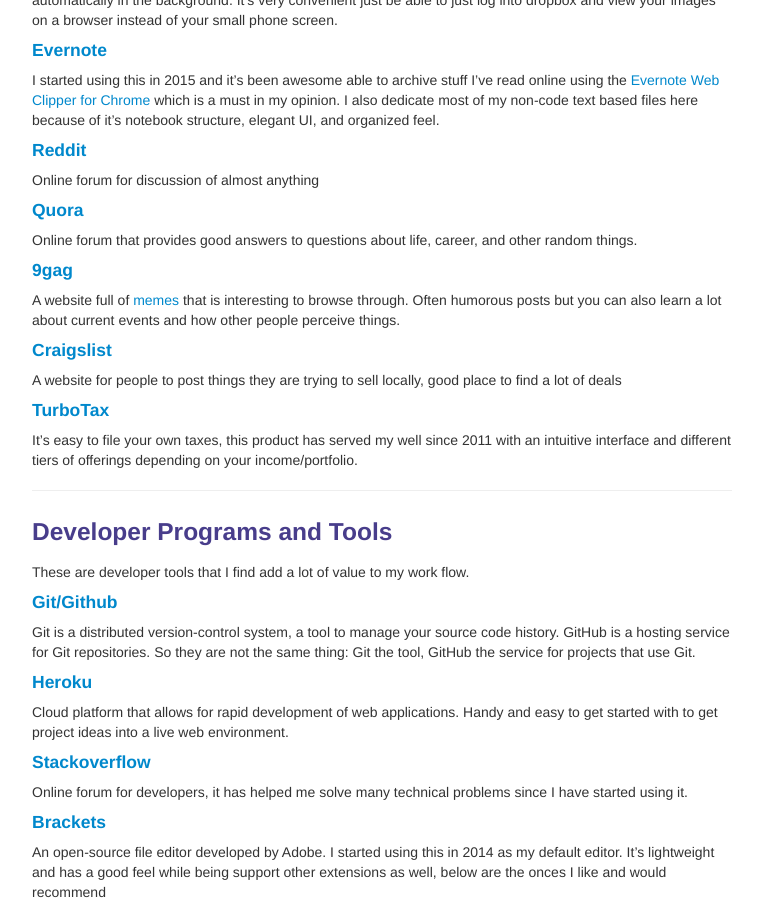
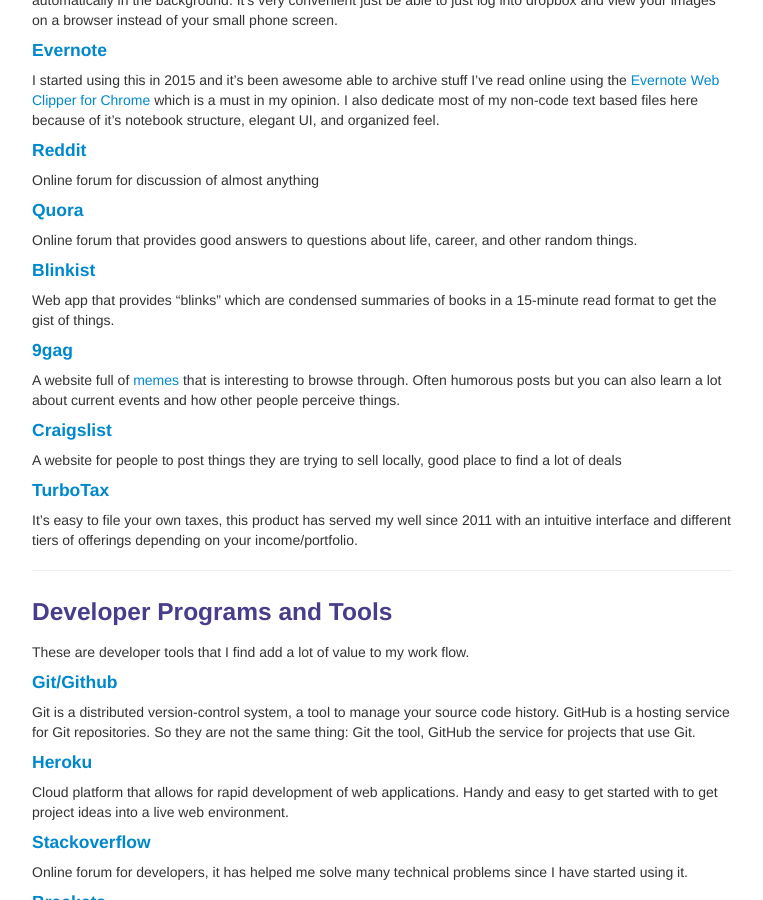
Before and after one commit to richardvan/richardvan.github.io, a Jekyll site: the page built from pages/tech.md, in a window 1280 px wide and 900 px high, scrolled down 604 px. Shown: the whole window, without its empty margins (258-1021 px from the left). Built offline with Jekyll 4.4.1, drawn with Linux system fonts in a browser that asks for light colours.

Commit message:
updated tech page

```diff
--- a/pages/tech.md
+++ b/pages/tech.md
@@ -33,6 +33,10 @@ Online forum for discussion of almost anything
 #### <a name="current"></a>[Quora](https://www.quora.com/)
 
 Online forum that provides good answers to questions about life, career, and other random things.
+
+#### <a name="current"></a>[Blinkist](https://www.blinkist.com/en/)
+
+Web app that provides "blinks" which are condensed summaries of books in a 15-minute read format to get the gist of things.
 
 #### <a name="current"></a>[9gag](http://9gag.com/)
 
```
